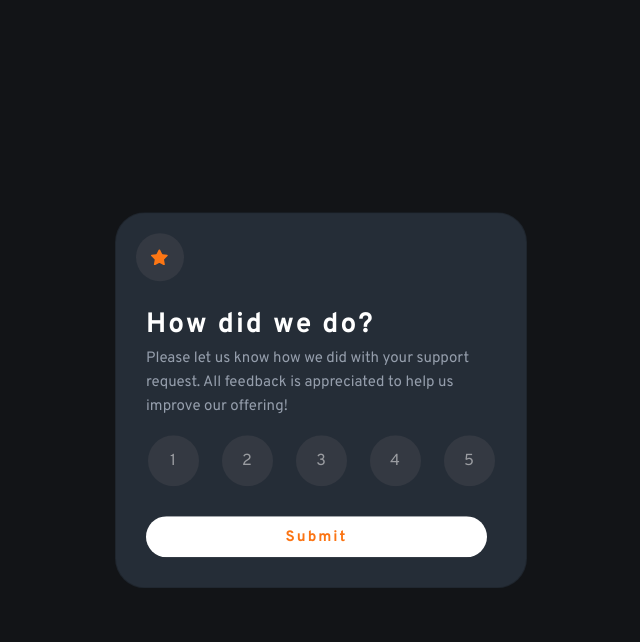
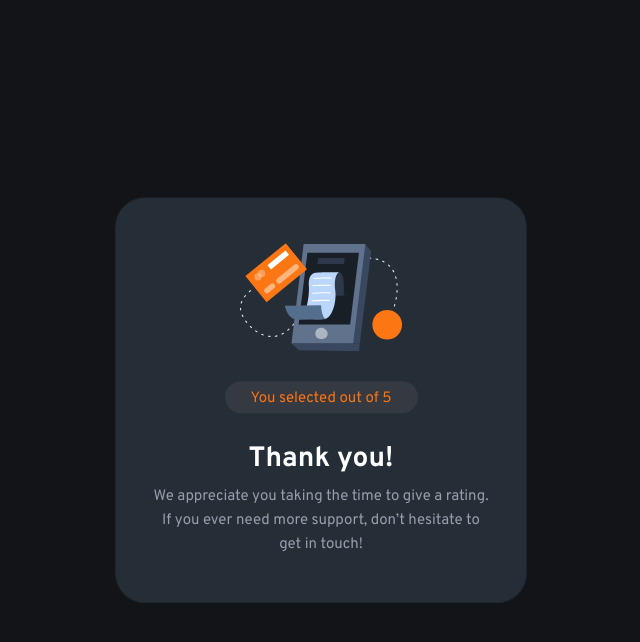
Before and after one commit to KollerJacq/interactive-rating-component, a plain HTML site: page index.html in a window 1280 px wide. Both pictures are taken after a click on the button "Submit". Shown: the whole page, without its empty margins (319-959 px from the left). Drawn offline with nearby package versions, Linux system fonts and the light colour scheme.

Commit message:
Added the js

```diff
--- a/index.html
+++ b/index.html
@@ -50,33 +50,37 @@
         </p>
         <div class="wrapper">
           <button class="circle btn" id="circle-1">
-            <div class="col">1</div>
+            <div class="rate">1</div>
           </button>
           <button class="circle btn" id="circle-2">
-            <div class="col">2</div>
+            <div class="rate">2</div>
           </button>
           <button class="circle btn" id="circle-3">
-            <div class="col">3</div>
+            <div class="rate">3</div>
           </button>
           <button class="circle btn" id="circle-4">
-            <div class="col">4</div>
+            <div class="rate">4</div>
           </button>
           <button class="circle btn" id="circle-5">
-            <div class="col">5</div>
+            <div class="rate">5</div>
           </button>
         </div>
-        <button class="btn submit" onclick="changeSubmit()">Submit</button>
+        <button class="submit btn">Submit</button>
+      </div>
     </div>
     <!-- Rating state end -->
 
     <!-- Thank you state start -->
-      <div class="card hidden">
-        <img src="images/illustration-thank-you.svg" alt="" />
+    <div class="container-thanks hidden">
+      <div class="card thanks">
+        <img src="images/illustration-thank-you.svg" class="icon-thanks" />
+        <div class="background">
           <p class="selected-rating">
-          You selected
+            You selected <span class="rating"></span>
             <!-- Add rating here -->
             out of 5
           </p>
+        </div>
         <h1 class="card-title-thanks">Thank you!</h1>
         <p class="card-body-thanks">
           We appreciate you taking the time to give a rating. If you ever need
--- a/script.js
+++ b/script.js
@@ -1,4 +1,9 @@
 const buttons = document.querySelectorAll(".circle");
+const submit = document.querySelector(".submit");
+const rating = document.querySelector(".rating");
+const container = document.querySelector(".container");
+const thanksContainer = document.querySelector(".container-thanks");
+const rate = document.querySelectorAll(".rate");
 
 buttons.forEach((button) => {
   button.addEventListener("click", () => {
@@ -9,8 +14,13 @@ buttons.forEach((button) => {
   });
 });
 
-function changeSubmit() {
-  const submit = document.querySelector(".submit");
-  submit.style.backgroundColor = "#fff";
-  submit.style.color = "hsl(25, 97%, 53%)";
-}
+submit.addEventListener("click", () => {
+  container.classList.add("hidden");
+  thanksContainer.classList.remove("hidden");
+});
+
+rate.forEach((rate) => {
+  rate.addEventListener("click", () => {
+    rating.innerHTML = rate.innerHTML;
+  });
+});
--- a/style.css
+++ b/style.css
@@ -63,12 +63,12 @@ body {
   grid-template-columns: 1fr 1fr 1fr 1fr 1fr;
   padding: 0 20px;
 }
-.col {
+.rate {
   color: #fff;
   font-size: 16px;
   opacity: 0.5;
 }
-.col:hover {
+.rate:hover {
   opacity: 1;
 }
 .circle {
@@ -89,3 +89,34 @@ body {
   height: 51px;
   margin: 0 auto;
 }
+.thanks {
+  color: #fff;
+  text-align: center;
+}
+.icon-thanks {
+  margin: 45px auto 30px;
+  width: 162px;
+}
+.background {
+  background-color: hsl(216, 12%, 23%);
+  width: 193px;
+  height: 32px;
+  border-radius: 20px;
+  margin: 0 auto 30px;
+}
+.selected-rating {
+  color: hsl(25, 97%, 53%);
+  font-size: 15px;
+  line-height: 24px;
+  margin-top: 6px;
+}
+.card-title-thanks {
+  font-size: 28px;
+  font-weight: bold;
+}
+.card-body-thanks {
+  color: hsl(217, 12%, 63%);
+  font-size: 15px;
+  margin: 0 35px 45px;
+  line-height: 24px;
+}
```
Lines whose indentation alone changed are shown as unchanged.
